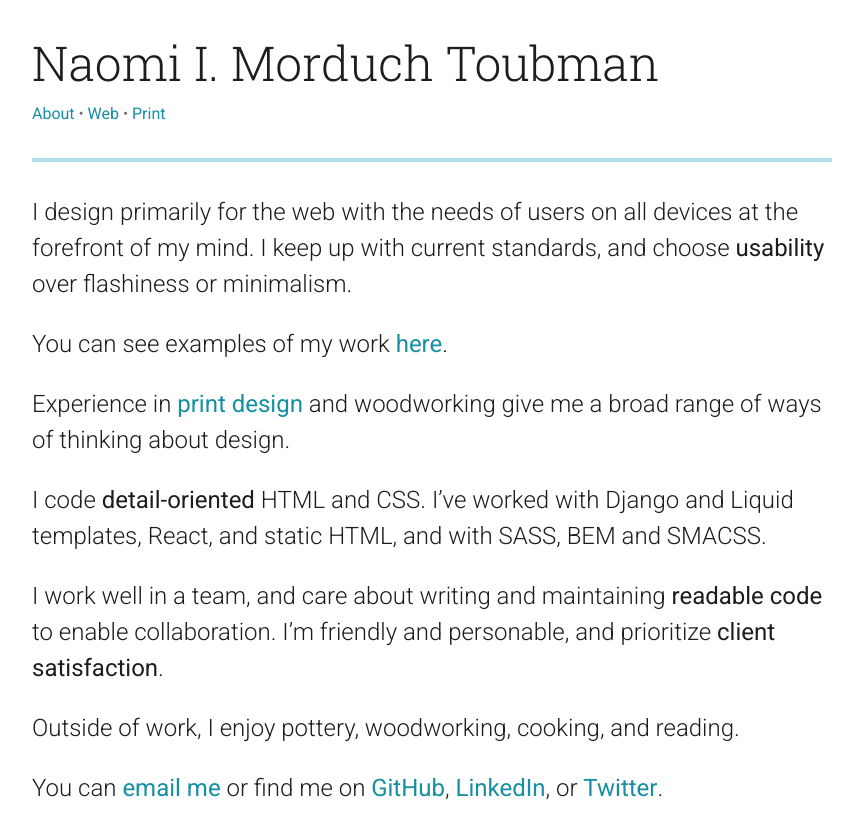
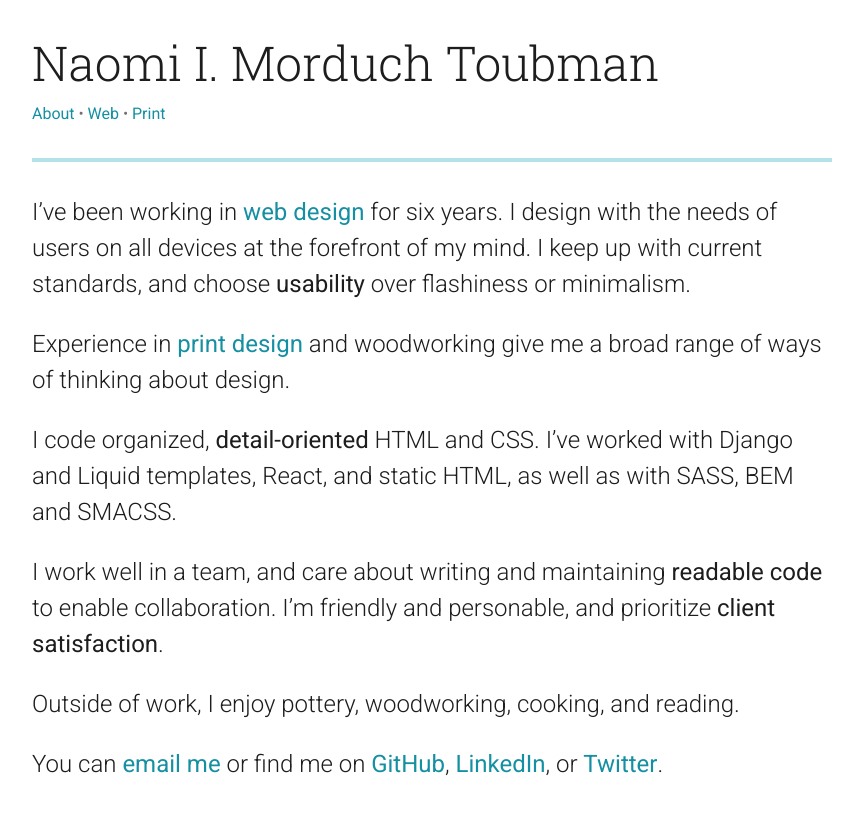
Before and after one commit to nmorduch/nmorduch.github.io, a Jekyll site: the page built from index.md, in a window 1280 px wide. Shown: the top 838 px of the page, without its empty margins (208-1071 px from the left). Built offline with Jekyll 4.4.1, drawn with Linux system fonts in a browser that asks for light colours.

Commit message:
update index.md

```diff
--- a/index.md
+++ b/index.md
@@ -2,13 +2,11 @@
 layout: big-text
 ---
 
-I design primarily for the web with the needs of users on all devices at the forefront of my mind. I keep up with current standards, and choose **usability** over flashiness or minimalism.
-
-You can see examples of my work [here]({{ baseurl }}/work/web).
+I've been working in [web design]({{ baseurl }}/work/web) for six years. I design with the needs of users on all devices at the forefront of my mind. I keep up with current standards, and choose **usability** over flashiness or minimalism.
 
 Experience in [print design]({{ baseurl }}/work/print) and woodworking give me a broad range of ways of thinking about design.
 
-I code **detail-oriented** HTML and CSS. I've worked with Django and Liquid templates, React, and static HTML, and with SASS, BEM and SMACSS.
+I code organized, **detail-oriented** HTML and CSS. I've worked with Django and Liquid templates, React, and static HTML, as well as with SASS, BEM and SMACSS.
 
 I work well in a team, and care about writing and maintaining **readable code** to enable  collaboration. I'm friendly and personable, and prioritize **client satisfaction**.
 
```
